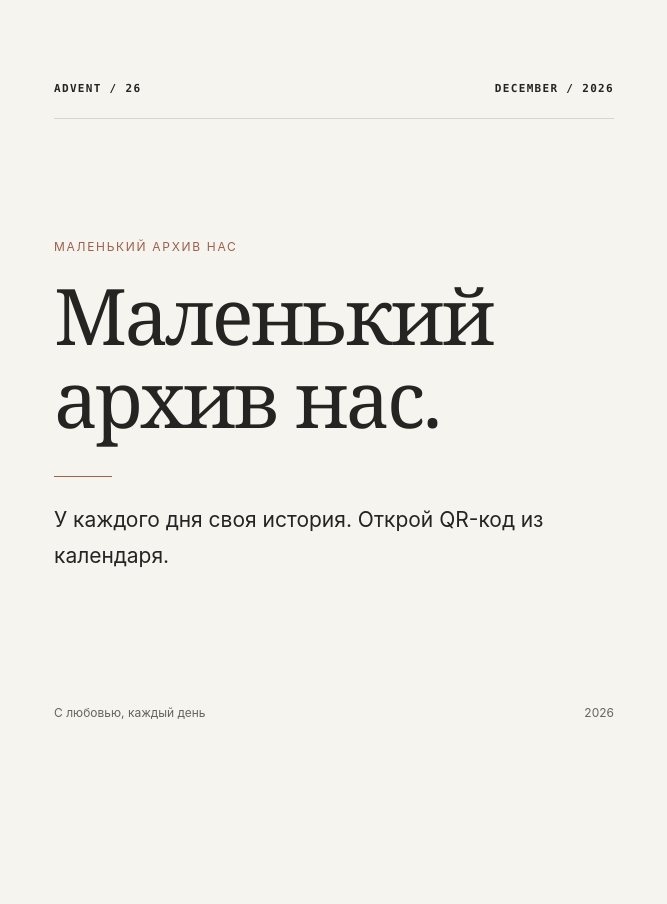
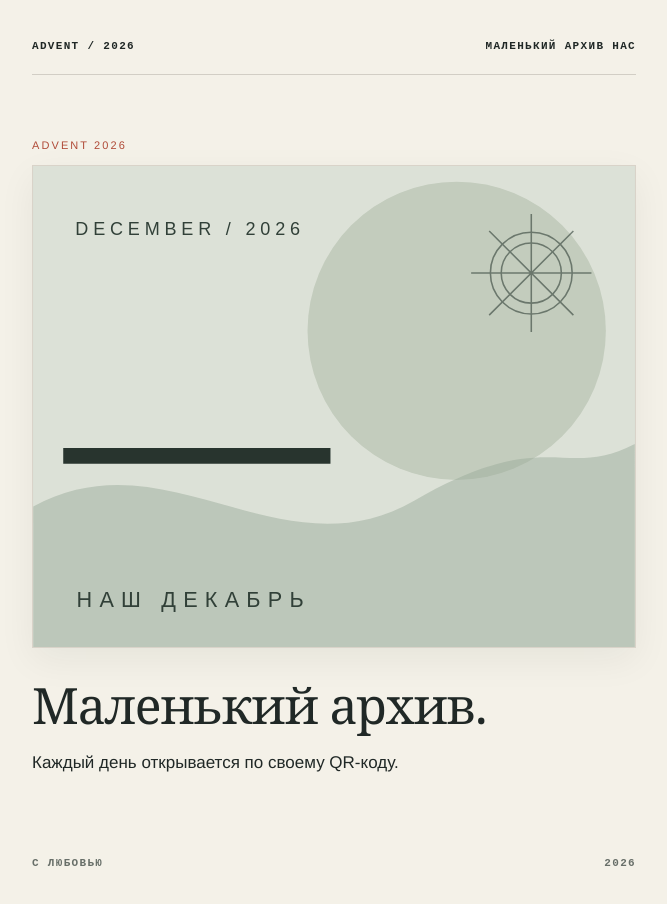
Before and after one commit to davinel000/advent26, a plain HTML site: page docs/index.html in a window 1280 px wide. Shown: the whole page, without its empty margins (306-973 px from the left). Before the commit the page ends 800 px from the top, so only its background shows below. Drawn offline with Linux system fonts and the light colour scheme.

Commit message:
Add 24 opaque QR routes with date illustration and remotely editable message content

```diff
--- a/docs/index.html
+++ b/docs/index.html
@@ -1,100 +1,75 @@
 <!doctype html>
 <html lang="ru">
 <head>
-  <meta charset="utf-8">
-  <meta name="viewport" content="width=device-width, initial-scale=1">
-  <meta name="color-scheme" content="light">
+<meta charset="utf-8"><meta name="viewport" content="width=device-width, initial-scale=1">
 <meta name="robots" content="noindex,nofollow,noarchive">
-  <title>Для тебя — Адвент 2026</title>
+<meta name="theme-color" content="#f4f1e8">
+<title>Маленький архив — Advent 2026</title>
 <style>
-  :root{--paper:#f6f4ef;--ink:#252422;--soft:#67645e;--line:#d9d5cd;--rust:#9d604c}
-  *{box-sizing:border-box}
-  body{margin:0;min-height:100svh;background:var(--paper);color:var(--ink);font-family:Inter,"Helvetica Neue",Arial,sans-serif;-webkit-font-smoothing:antialiased}
-  main{max-width:720px;margin:auto;min-height:100svh;padding:clamp(28px,7vw,80px);display:flex;flex-direction:column}
-  header{display:flex;justify-content:space-between;gap:15px;padding-bottom:20px;border-bottom:1px solid var(--line);font:600 11px/1.6 ui-monospace,SFMono-Regular,Consolas,monospace;letter-spacing:.12em;text-transform:uppercase}
-  .eyebrow{margin:clamp(75px,15vh,150px) 0 20px;color:var(--rust);font-size:12px;letter-spacing:.14em;text-transform:uppercase}
-  h1{margin:0;max-width:570px;font-family:Georgia,"Times New Roman",serif;font-weight:400;font-size:clamp(42px,9vw,78px);letter-spacing:-.035em;line-height:1.075;overflow-wrap:break-word}
-  .rule{width:58px;height:1px;margin:35px 0 25px;background:var(--rust)}
-  .body{font-size:clamp(17px,2.6vw,21px);line-height:1.68;white-space:pre-line;overflow-wrap:break-word;max-width:580px}
-  .minor{margin-top:22px;color:var(--soft);font-size:14px;line-height:1.6}
-  .media{max-width:100%;margin-top:28px;border:1px solid var(--line);border-radius:3px}
-  audio.media{width:100%;border:0}
-  a.button{display:inline-flex;align-items:center;margin-top:26px;padding:13px 18px;border:1px solid var(--ink);color:var(--ink);text-decoration:none;font-weight:600;font-size:14px;width:max-content;max-width:100%;overflow-wrap:anywhere}
-  a.button:focus-visible{outline:3px solid var(--rust);outline-offset:3px}
-  footer{margin-top:auto;padding-top:90px;display:flex;justify-content:space-between;gap:15px;color:var(--soft);font-size:12px;border-bottom:0}
-  @media(prefers-reduced-motion:no-preference){.appear{animation:rise .55s ease both}@keyframes rise{from{opacity:0;transform:translateY(9px)}to{opacity:1;transform:translateY(0)}}}
+:root{--paper:#f4f1e8;--ink:#202826;--secondary:#686f69;--red:#b04b38;--line:#d2cec5}
+*{box-sizing:border-box}html,body{margin:0;min-height:100%;background:var(--paper);color:var(--ink)}
+body{font-family:"Helvetica Neue",Arial,sans-serif;-webkit-font-smoothing:antialiased}
+main{width:min(680px,100%);min-height:100svh;margin:auto;padding:clamp(20px,5vw,38px);display:flex;flex-direction:column}
+header,footer{display:flex;justify-content:space-between;gap:12px;align-items:center;font:600 11px/1.5 ui-monospace,monospace;letter-spacing:.12em;text-transform:uppercase}
+header{border-bottom:1px solid var(--line);padding:0 0 19px}footer{margin-top:auto;padding:40px 0 2px;color:var(--secondary)}
+.hero{padding-top:clamp(32px,8vh,65px)}.kicker{font-size:11px;letter-spacing:.19em;text-transform:uppercase;color:var(--red);margin:0 0 14px}
+.art{display:block;width:100%;aspect-ratio: 5 / 4;box-shadow:0 12px 35px rgba(24,32,30,.06);border:1px solid #d9d3c9;object-fit:cover;background:#d9ded4}
+.note{padding:30px 0 25px}.note h1{font-family:Georgia,serif;font-size:clamp(30px,7.8vw,50px);font-weight:400;line-height:1.1;margin:0 0 16px;letter-spacing:-.025em}
+.note p{font-size:17px;line-height:1.6;white-space:pre-line;max-width:590px;margin:0 0 14px}
+.note .hint{font-size:14px;color:var(--secondary)}.media{max-width:100%;max-height:390px;display:block;margin:20px 0;border:1px solid var(--line)}
+a.action{color:var(--ink);display:inline-block;border-bottom:1px solid var(--ink);text-decoration:none;padding:9px 0;font-weight:bold}
+@media(prefers-reduced-motion:no-preference){.hero,.note{animation:show .5s ease both}@keyframes show{from{opacity:0;transform:translateY(7px)}to{opacity:1;transform:translateY(0)}}}
 </style>
 </head>
-<body>
-<main>
-  <header><span>ADVENT / 26</span><span id="counter">01 — 12</span></header>
-  <section class="appear" aria-live="polite">
-    <div class="eyebrow" id="eyebrow">Маленький архив нас</div>
-    <h1 id="title">Для тебя.</h1>
-    <div class="rule"></div>
-    <div id="message" class="body">Маленькая вещь с большой историей.</div>
-    <div id="hint" class="minor"></div>
-    <div id="media"></div>
-    <div id="action"></div>
-  </section>
-  <footer><span>С любовью, каждый день</span><span>2026</span></footer>
+<body><main>
+<header><span>Advent / 2026</span><span>Маленький архив нас</span></header>
+<section class="hero"><p class="kicker" id="kicker">Для тебя</p><svg id="art" class="art" viewBox="0 0 500 400" role="img" aria-label="Декабрь 2026" xmlns="http://www.w3.org/2000/svg">
+  <rect width="500" height="400" fill="#dce1d7"/>
+  <circle cx="352" cy="137" r="124" fill="#c3ccbd"/>
+  <path d="M0 283 C112 222 205 342 317 278 S440 262 500 231 L500 400H0Z" fill="#98a99a" opacity=".48"/>
+  <g stroke="#314038" stroke-width="1.3" opacity=".6" fill="none">
+   <circle cx="414" cy="89" r="34"/><circle cx="414" cy="89" r="25"/>
+   <path d="M414 40V138 M364 89H464 M379 54L449 124 M449 54L379 124"/>
+  </g>
+  <text x="35" y="57" fill="#314038" font-family="Arial,sans-serif" font-size="15" letter-spacing="4">DECEMBER / 2026</text>
+  <text id="dayText" x="26" y="300" fill="#28342e" font-family="Georgia,serif" font-size="220">—</text>
+  <text x="36" y="367" fill="#314038" font-family="Arial,sans-serif" font-size="18" letter-spacing="6">НАШ ДЕКАБРЬ</text>
+ </svg></section>
+<section class="note" aria-live="polite"><h1 id="title">День за днём.</h1><p id="body">Тут появится маленькая история.</p><p class="hint" id="hint"></p><div id="media"></div></section>
+<footer><span>С любовью</span><span id="footer">2026</span></footer>
 </main>
 <script>
-(async function(){
-  const params = new URLSearchParams(location.search);
-  const day = params.get("day");
-  const valid = /^(0[1-9]|1[0-9]|2[0-4])$/.test(day||"");
-  const counter = document.getElementById("counter");
-  const title = document.getElementById("title");
-  const eyebrow = document.getElementById("eyebrow");
-  const body = document.getElementById("message");
-  const hint = document.getElementById("hint");
-  const media = document.getElementById("media");
-  const action = document.getElementById("action");
-  if (!valid) {
-    counter.textContent="DECEMBER / 2026";
-    title.textContent="Маленький архив нас.";
-    body.textContent="У каждого дня своя история. Открой QR-код из календаря.";
-    return;
-  }
-  counter.textContent=day+" / 24";
-  document.title="День "+Number(day)+" — Адвент 2026";
-  try {
+const TOKENS={"idu2ql88qebs":"01","4c76pcoaw8gr":"02","cfipso4oy3lx":"03","qj8iudh0m38h":"04","s80r9362cxw7":"05","qr1ee25e9e2q":"06","2rmubpj3e9tm":"07","lfo8eyjfq9wv":"08","my7luo01egl6":"09","hu4kszdkqbon":"10","msr235725nhz":"11","3wv3drakwmg3":"12","arfn98gqq38t":"13","bn90d2umepeh":"14","w2fa9jbvuv5e":"15","al24ccebnmsk":"16","p93yz3fhh6m0":"17","8cn5v0io5xr6":"18","2m78zydzr2io":"19","bnrites5tv0e":"20","p091m1pi5rz4":"21","6dbij1b1qic9":"22","lmrrivrl8xm6":"23","y9ifdsan2at8":"24"};
+(async()=>{
+ const token=new URLSearchParams(location.search).get("k")||"";
+ const day=TOKENS[token];
+ const title=document.getElementById("title"), body=document.getElementById("body");
+ if(!day){title.textContent="Маленький архив.";body.textContent="Каждый день открывается по своему QR-коду.";document.getElementById("kicker").textContent="Advent 2026";return;}
+ document.getElementById("dayText").textContent=day;
+ document.getElementById("kicker").textContent="ДЕНЬ "+String(Number(day))+" / 24";
+ document.getElementById("footer").textContent=day+".12.2026";
+ document.getElementById("art").setAttribute("aria-label",day+" декабря 2026 года");
+ document.title=day+" декабря — Advent 2026";
+ title.textContent="Страница готова.";
+ body.textContent="Это проверочная открытка на "+Number(day)+" декабря. Скоро здесь появится сюрприз.";
+ try{
   const response=await fetch("./messages.json",{cache:"no-store"});
-    if(!response.ok)throw Error("Content unavailable");
-    const days=await response.json();
-    const item=days[day];
-    if(!item||item.ready!==true){
-      eyebrow.textContent="День "+Number(day);
-      title.textContent="Продолжение следует.";
-      body.textContent="Это послание ещё готовится. Загляни чуть позже.";
-      return;
-    }
-    eyebrow.textContent=item.label||"День "+Number(day);
+  if(!response.ok)return;
+  const item=(await response.json())[day];
+  if(!item||item.ready!==true)return;
   title.textContent=item.title||"Для тебя.";
   body.textContent=item.body||"";
-    hint.textContent=item.hint||"";
-    const url=typeof item.mediaUrl==="string"?item.mediaUrl.trim():"";
-    if(url&&/^https:\/\//i.test(url)){
-      const clean=new URL(url);
-      const path=clean.pathname.toLowerCase();
+  document.getElementById("hint").textContent=item.hint||"";
+  const link=typeof item.mediaUrl==="string"?item.mediaUrl.trim():"";
+  if(!/^https:\/\//i.test(link))return;
+  let u; try{u=new URL(link)}catch(_){return}
+  const path=u.pathname.toLowerCase();const container=document.getElementById("media");
   let el;
-      if(/\.(png|jpe?g|webp|gif|avif)$/.test(path)){
-        el=document.createElement("img");
-        el.alt=item.mediaAlt||"Фото";
-      }else if(/\.(mp3|m4a|ogg|wav)$/.test(path)){
-        el=document.createElement("audio");el.controls=true;
-      }else if(/\.(mp4|webm)$/.test(path)){
-        el=document.createElement("video");el.controls=true;el.playsInline=true;
-      }
-      if(el){el.src=url;el.className="media";media.appendChild(el);}
-      else{const a=document.createElement("a");a.href=url;a.rel="noopener noreferrer";a.target="_blank";a.className="button";a.textContent=item.actionLabel||"Открыть сюрприз";action.appendChild(a);}
-    }
-  } catch(e){
-    title.textContent="Что-то потерялось.";
-    body.textContent="Пожалуйста, попробуй открыть страницу ещё раз.";
-  }
+  if(/\.(png|jpe?g|webp|gif|avif)$/.test(path)){el=document.createElement("img");el.alt=item.mediaAlt||"Небольшая открытка";}
+  else if(/\.(mp3|m4a|ogg|wav)$/.test(path)){el=document.createElement("audio");el.controls=true;}
+  else if(/\.(mp4|webm)$/.test(path)){el=document.createElement("video");el.controls=true;el.playsInline=true;}
+  if(el){el.src=link;el.className="media";container.appendChild(el);}
+  else{el=document.createElement("a");el.className="action";el.href=link;el.rel="noopener noreferrer";el.target="_blank";el.textContent=item.actionLabel||"Открыть сюрприз";container.appendChild(el);}
+ }catch(e){/* keep local placeholder */ }
 })();
-</script>
-</body>
-</html>
+</script></body></html>
```
Lines whose indentation alone changed are shown as unchanged.
